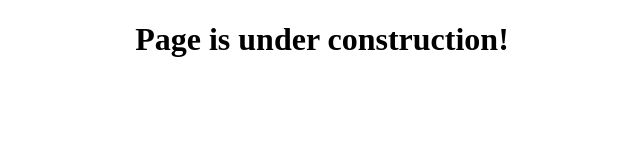
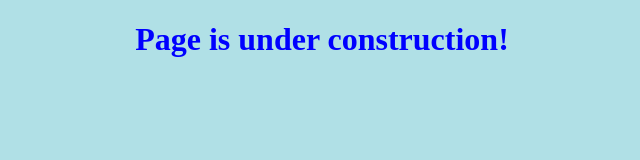
Before and after one commit to CMPSMayeaux/Personal-Portfolio, a plain HTML site: page index.html in a window 1280 px wide. Shown: the whole page, without its empty margins (318-958 px from the left). Drawn offline with Linux system fonts and the light colour scheme.

Commit message:
Update index.html

```diff
--- a/index.html
+++ b/index.html
@@ -22,7 +22,7 @@
     <meta name="viewport" content="width=device-width, initial-scale=1.0">
 
     <!-- Link the Main Stylesheet -->
-    <link rel="stylesheet" href="/CSS/styles.css">
+    <link rel="stylesheet" href="/CSS/Main/HomeStyle.css">
 
     <h1><center><b>Page is under construction!</b></center></h1>
   </head>
```
